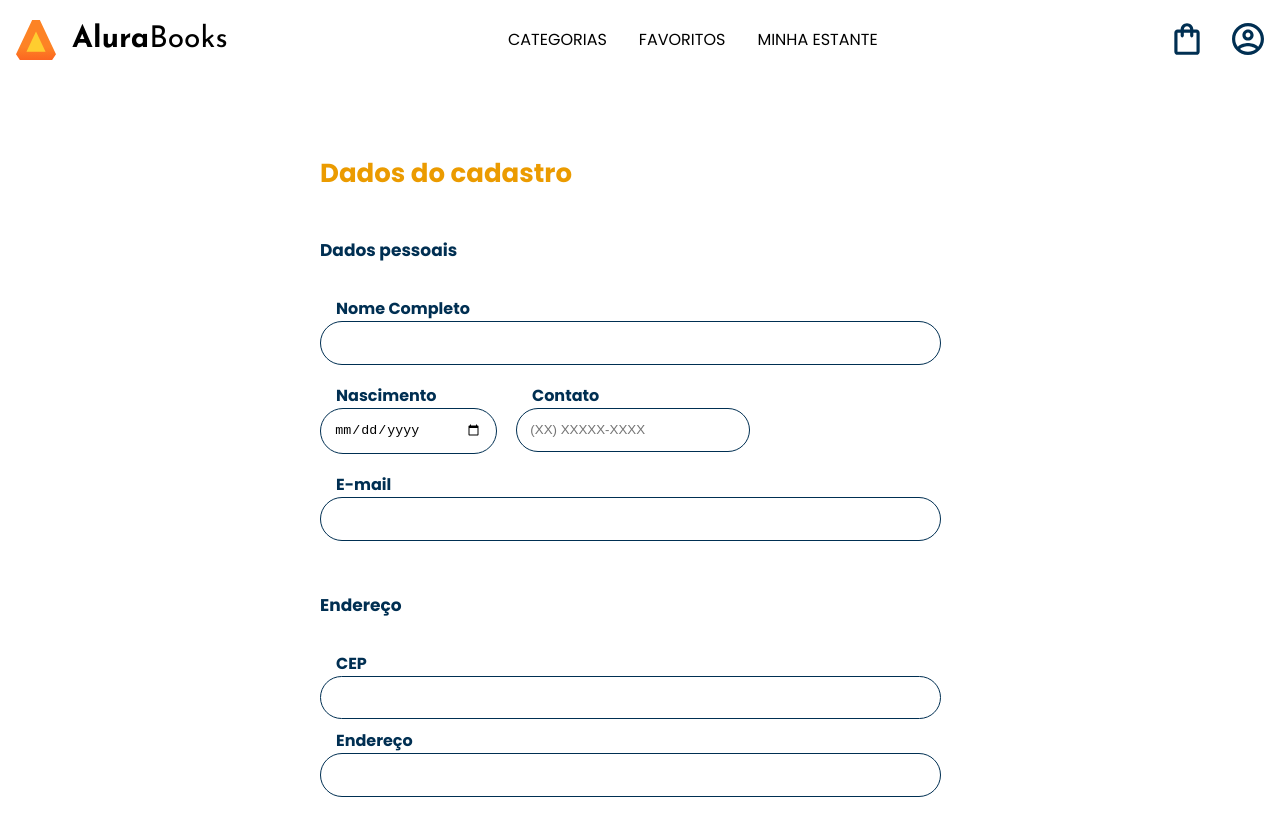
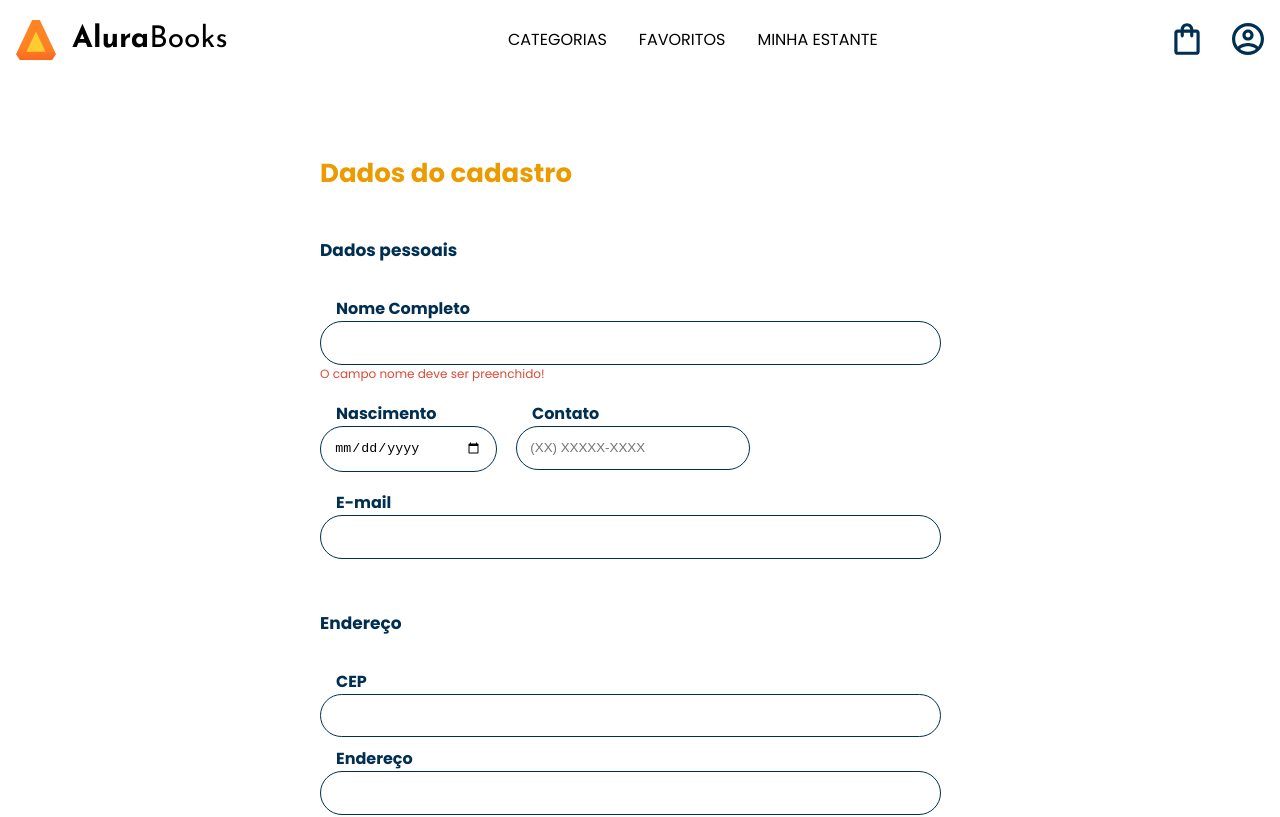
Before and after one commit to luc05/Angular-formul-rio-orientado-a-templates-, an Angular app: page /cadastro in a window 1280 px wide. Shown: the top 817 px of the page. Built offline with nearby package versions, Linux system fonts and the light colour scheme.

Commit message:
Adicionando mensagens de validação

```diff
--- a/src/app/cadastro/cadastro.component.html
+++ b/src/app/cadastro/cadastro.component.html
@@ -6,6 +6,8 @@
     <div class="formulario__campo">
       <label class="campo__etiqueta" for="nome">Nome Completo</label>
       <input name="nome" id="nome" class="campo__escrita" ngModel required minlength="2">
+      <span class="erro__texto" *ngIf="formModel.controls['nome']?.errors?.['required']">O campo nome deve ser preenchido!</span>
+      <span class="erro__texto" *ngIf="formModel.controls['nome']?.errors?.['minlength']">O campo nome deve ter no mínimo 2 caracteres!</span>
     </div>
     <div class="formulario__dupla">
       <div class="formulario__campo">
```
